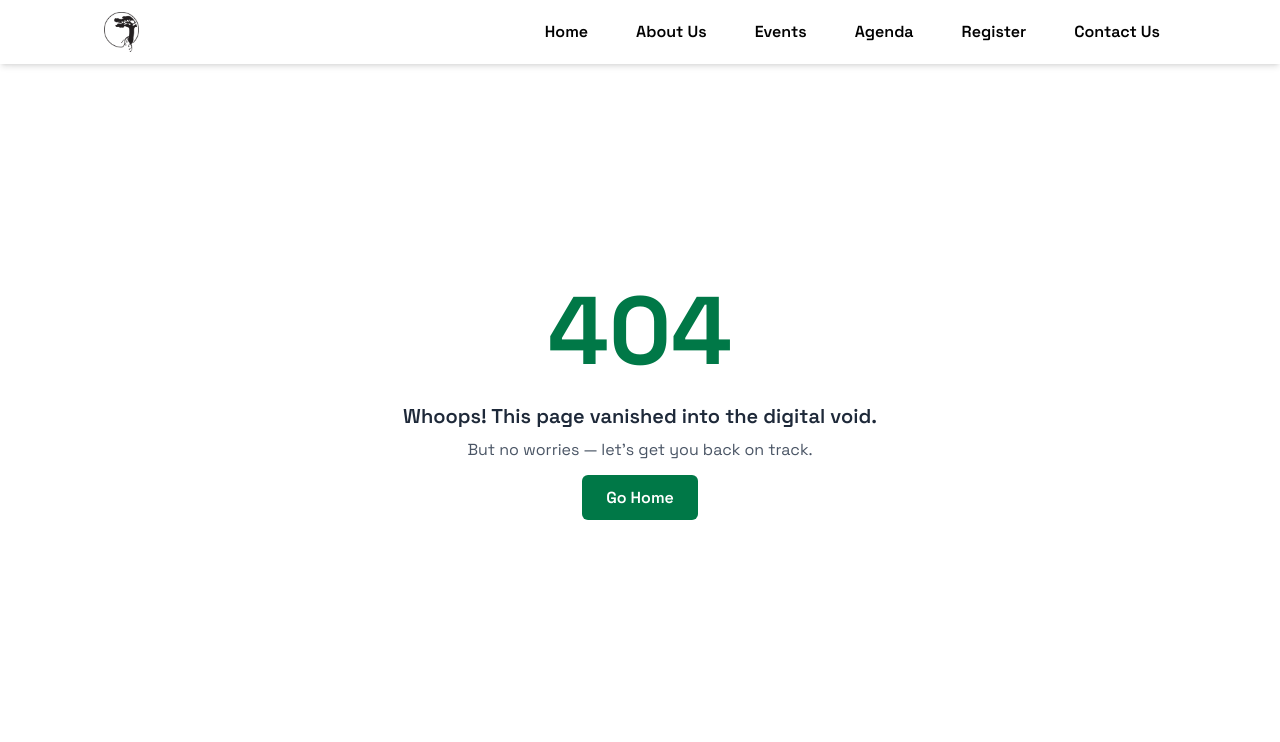
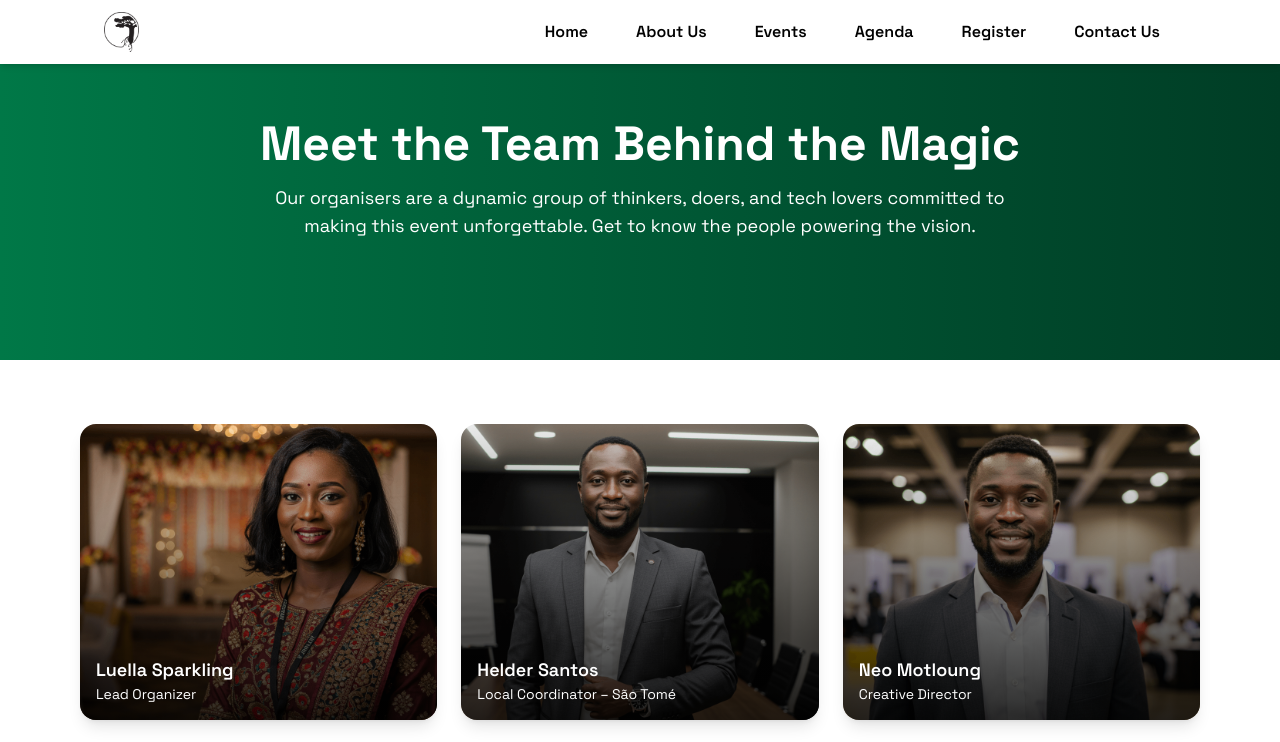
Before and after one commit to MOSOBELULU/indabaX, a React (Vite) app: page /organiserspage in a window 1280 px wide. Shown: the top 742 px of the page. Built offline with nearby package versions, Linux system fonts and the light colour scheme.

Commit message:
wip: Organisers page layout

```diff
--- a/src/App.jsx
+++ b/src/App.jsx
@@ -19,6 +19,7 @@ import NotFound from "./pages/NotFound";
 import ScrollToTop from "./components/ScrollToTop";
 import BackToTopBtn from "./components/reusable/BacktoTopBtn";
 import FaqsPage from "./pages/FaqsPage";
+import OrganisersPage from "./pages/OrganisersPage";
 
 
 
@@ -39,12 +40,13 @@ export default function App() {
         <Route path='/gallerypage' element={< Gallerypage/>} />
         <Route path='careers' element={< Careers/>} />
         <Route path='faqspage' element={< FaqsPage/>} />
-        <Route path='/speakerspage' element={< SpeakersPage/>}>
-        </Route>
-        <Route path='/speakerdetail/:id' element={< SpeakerDetail/>}>
-        </Route>
-        <Route path='/eventdetail/:id' element={< EventDetail/>}>
-        </Route>
+        <Route path='/speakerspage' element={< SpeakersPage/>} />
+        <Route path='/organiserspage' element={< OrganisersPage/>} />
+
+        <Route path='/speakerdetail/:id' element={< SpeakerDetail/>}/>
+
+        <Route path='/eventdetail/:id' element={< EventDetail/>} />
+
 
       </Routes>
 
--- /dev/null
+++ b/src/components/organisers/organisersHero.jsx
@@ -0,0 +1,18 @@
+export default function OrganisersHero() {
+  return (
+    <section className="w-full bg-gradient-to-r from-[#007847] to-[#003d25] py-30">
+      <div className="flex flex-col items-center justify-center text-center px-6 md:px-12">
+        <div className="max-w-3xl">
+          <h1 className="text-4xl md:text-5xl font-bold text-white mb-4">
+            Meet the Team Behind the Magic
+          </h1>
+          <p className="text-lg text-white">
+            Our organisers are a dynamic group of thinkers, doers, and tech lovers
+            committed to making this event unforgettable. Get to know the people
+            powering the vision.
+          </p>
+        </div>
+      </div>
+    </section>
+  );
+}
--- a/src/components/reusable/EventOrganisers.jsx
+++ b/src/components/reusable/EventOrganisers.jsx
@@ -70,10 +70,10 @@ export default function EventOrganisers() {
 
           <div className="flex items-end md:col-start-1 md:row-start-2 sm:col-span-2 md:col-span-1">
             <a
-              href="/organisers"
+              href="/organiserspage"
               className="inline-flex items-center text-[#007847] font-semibold"
             >
-              See all members&nbsp;
+              See all organisers&nbsp;
               <ArrowUpRight className="w-5 h-5" />
             </a>
           </div>
--- /dev/null
+++ b/src/pages/OrganisersPage.jsx
@@ -0,0 +1,32 @@
+import { organisers } from "../data/DummyData";
+import OrganisersHero from "../components/organisers/organisersHero";
+import BackBtn from "../components/reusable/BackBtn"
+export default function OrganisersPage() {
+  return (
+    <>
+<OrganisersHero/>
+
+    <div className="px-4 py-16 max-w-6xl mx-auto">
+      <div className="grid gap-6 sm:grid-cols-2 md:grid-cols-3 lg:grid-cols-3">
+        {organisers.map((person, index) => (
+          <div
+            key={index}
+            className="relative h-74 rounded-2xl overflow-hidden shadow-lg group hover:scale-105 transition-transform duration-300"
+          >
+            <img
+              src={person.image}
+              alt={person.name}
+              className="w-full h-full object-cover"
+            />
+            <div className="absolute inset-0 bg-gradient-to-t from-black/80 via-black/40 to-transparent p-4 flex flex-col justify-end">
+              <h4 className="text-white text-lg font-semibold">{person.name}</h4>
+              <p className="text-white text-sm">{person.role}</p>
+            </div>
+          </div>
+        ))}
+      </div>
+    <BackBtn/>
+    </div>
+    </>
+  );
+}
```
